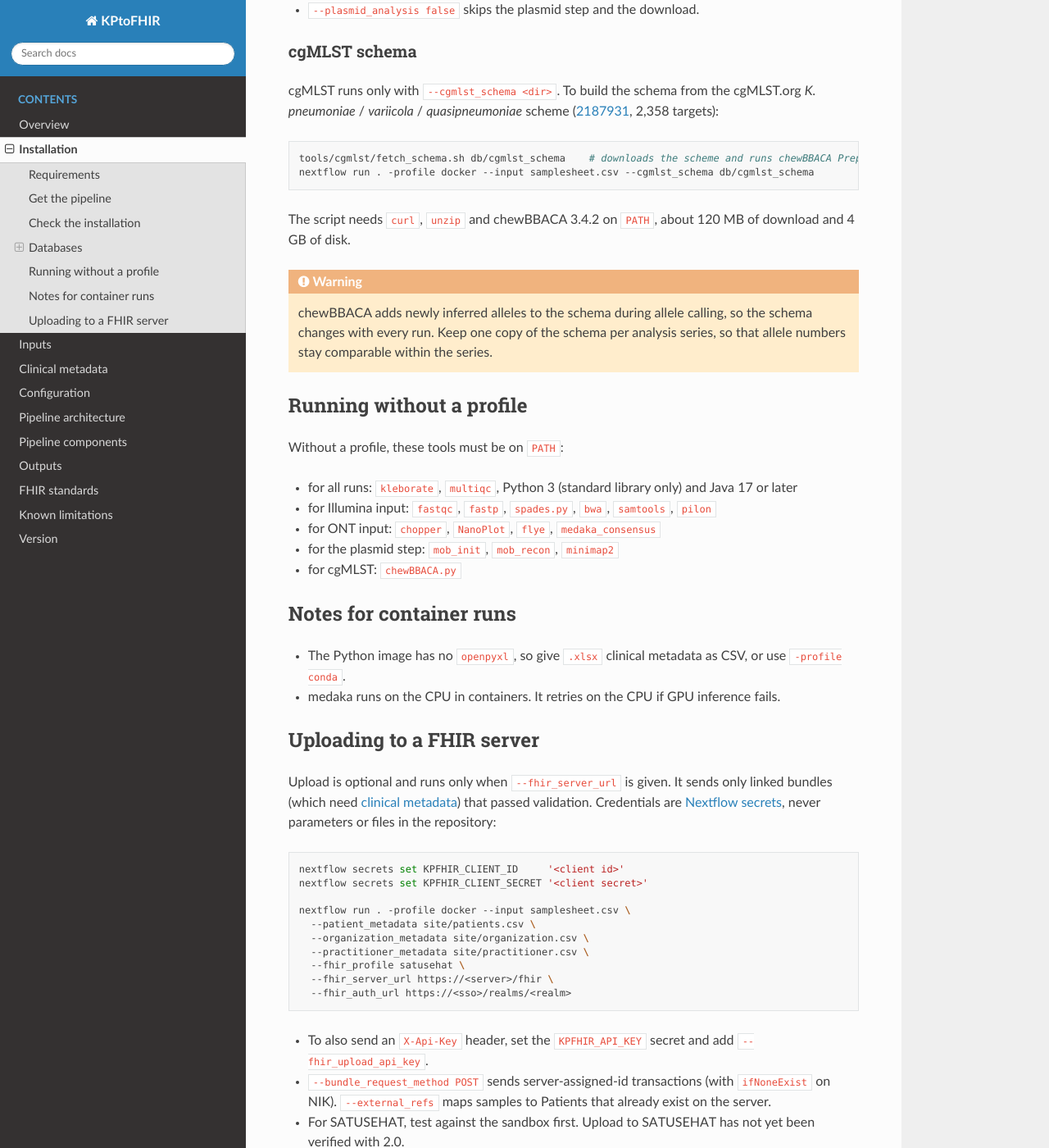
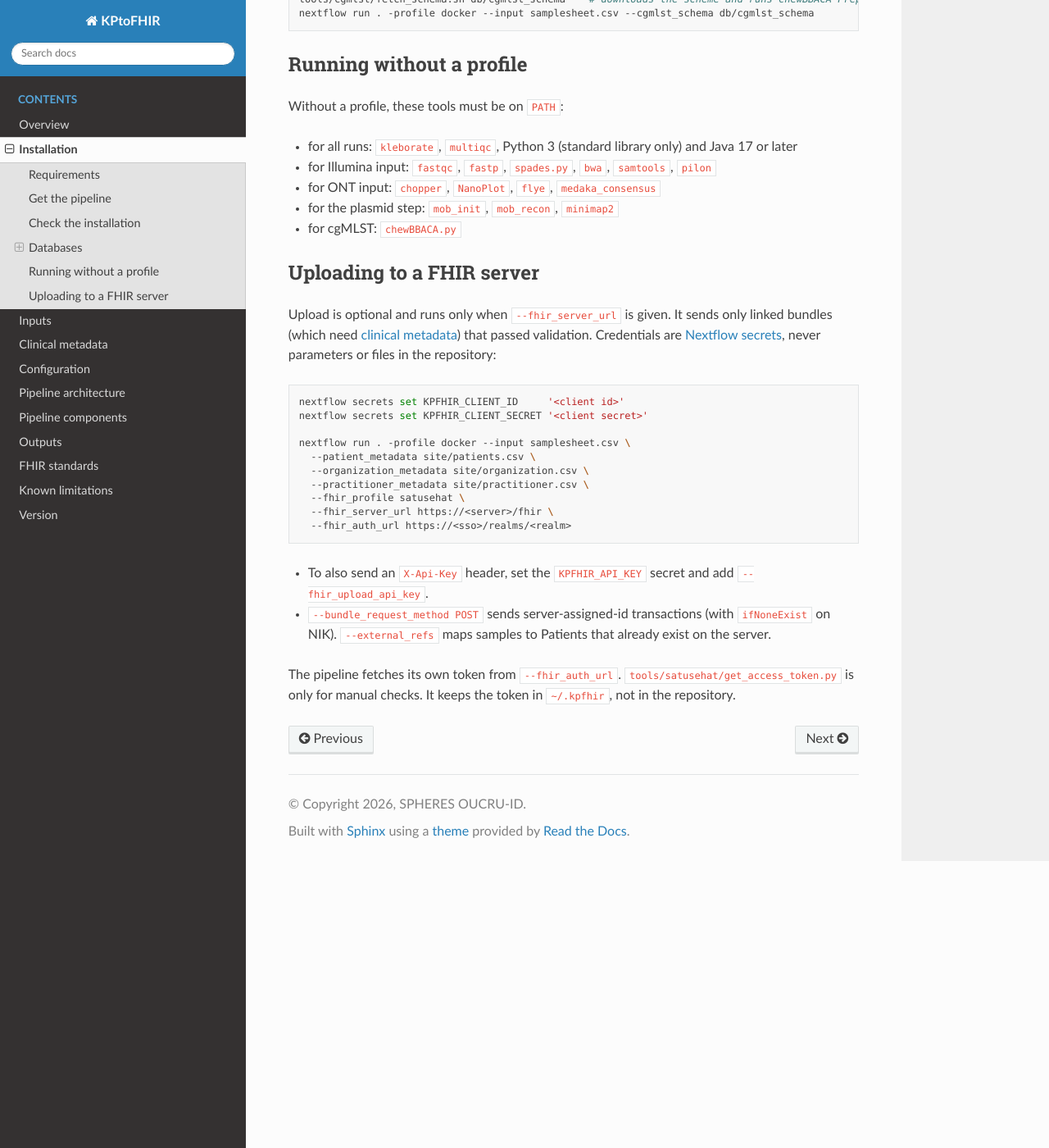
Before and after one commit to robind1/KP-pipeline-docs, a Sphinx documentation site: the page built from docs/source/installation.md, in a window 1280 px wide and 1400 px high, scrolled down 1715 px. Shown: the whole window at 82% size. Built offline with Sphinx 7.4.7 and the Read the Docs theme 3.1.0, drawn with Linux system fonts in a browser that asks for light colours; some of the changed text lies outside the part shown.

Commit message:
Update installation.md

````diff
--- a/docs/source/installation.md
+++ b/docs/source/installation.md
@@ -3,8 +3,7 @@
 ## Requirements
 
 - [Nextflow](https://www.nextflow.io/) **25.04 or later**, with Java 17 or later. On 26.04, use
-  **26.04.2 or later**: 26.04.0 and 26.04.1 leave parameters out of the task hash, so `-resume`
-  reuses results made with other settings.
+  **26.04.2 or later**.
 - **One** of the following to provide the tools:
 
 | Profile | Provides the tools via |
@@ -16,9 +15,6 @@
 
 A `slurm` profile is also provided for clusters. Combine it with one of the profiles above, e.g.
 `-profile slurm,singularity`.
-
-Images are pulled only for the processes that run; for example, Illumina-only runs never download
-medaka. The largest images are MOB-suite (about 1.9 GB), Kleborate (0.7 GB) and medaka (0.6 GB).
 
 Install Nextflow:
 
@@ -32,15 +28,13 @@ curl -s https://get.nextflow.io | bash
 Run it straight from GitHub:
 
 ```bash
-nextflow run oucru-id/kp-to-fhir-full -r 2.0.0-dev -profile docker --input samplesheet.csv --outdir results
+nextflow run oucru-id/kp-to-fhir-full -r 2.0.0 -profile docker --input samplesheet.csv --outdir results
 ```
-
-After the 2.0.0 release, use `-r v2.0.0` instead of the development branch.
 
 Or clone it and run the local copy:
 
 ```bash
-git clone -b 2.0.0-dev https://github.com/oucru-id/kp-to-fhir-full.git
+git clone -b 2.0.0 https://github.com/oucru-id/kp-to-fhir-full.git
 cd kp-to-fhir-full
 nextflow run . -profile docker --input samplesheet.csv --outdir results
 ```
@@ -55,8 +49,7 @@ nextflow run . -profile test,docker              # HS11286 (ST11, KPC-2) RefSeq
 ```
 
 The `test` run should report ST11 and KPC-2 in `results_test/typing/HS11286_typing.json`, and an
-XDR classification in `results_test/fhir/genomic/HS11286.genomic.fhir.json` (see
-[Known limitations](limitations.md#colistin-resistance-from-mutations) for why HS11286 is XDR).
+XDR classification in `results_test/fhir/genomic/HS11286.genomic.fhir.json`
 
 ## Databases
 
@@ -80,15 +73,6 @@ tools/cgmlst/fetch_schema.sh db/cgmlst_schema    # downloads the scheme and runs
 nextflow run . -profile docker --input samplesheet.csv --cgmlst_schema db/cgmlst_schema
 ```
 
-The script needs `curl`, `unzip` and chewBBACA 3.4.2 on `PATH`, about 120 MB of download and 4 GB of
-disk.
-
-```{warning}
-chewBBACA adds newly inferred alleles to the schema during allele calling, so the schema changes
-with every run. Keep one copy of the schema per analysis series, so that allele numbers stay
-comparable within the series.
-```
-
 ## Running without a profile
 
 Without a profile, these tools must be on `PATH`:
@@ -97,12 +81,6 @@ Without a profile, these tools must be on `PATH`:
 - for ONT input: `chopper`, `NanoPlot`, `flye`, `medaka_consensus`
 - for the plasmid step: `mob_init`, `mob_recon`, `minimap2`
 - for cgMLST: `chewBBACA.py`
-
-## Notes for container runs
-
-- The Python image has no `openpyxl`, so give `.xlsx` clinical metadata as CSV, or use
-  `-profile conda`.
-- medaka runs on the CPU in containers. It retries on the CPU if GPU inference fails.
 
 ## Uploading to a FHIR server
 
@@ -128,8 +106,6 @@ nextflow run . -profile docker --input samplesheet.csv \
   `--fhir_upload_api_key`.
 - `--bundle_request_method POST` sends server-assigned-id transactions (with `ifNoneExist` on
   NIK). `--external_refs` maps samples to Patients that already exist on the server.
-- For SATUSEHAT, test against the sandbox first. Upload to SATUSEHAT has not yet been verified
-  with 2.0.
 
 The pipeline fetches its own token from `--fhir_auth_url`. `tools/satusehat/get_access_token.py`
 is only for manual checks. It keeps the token in `~/.kpfhir`, not in the repository.
````
